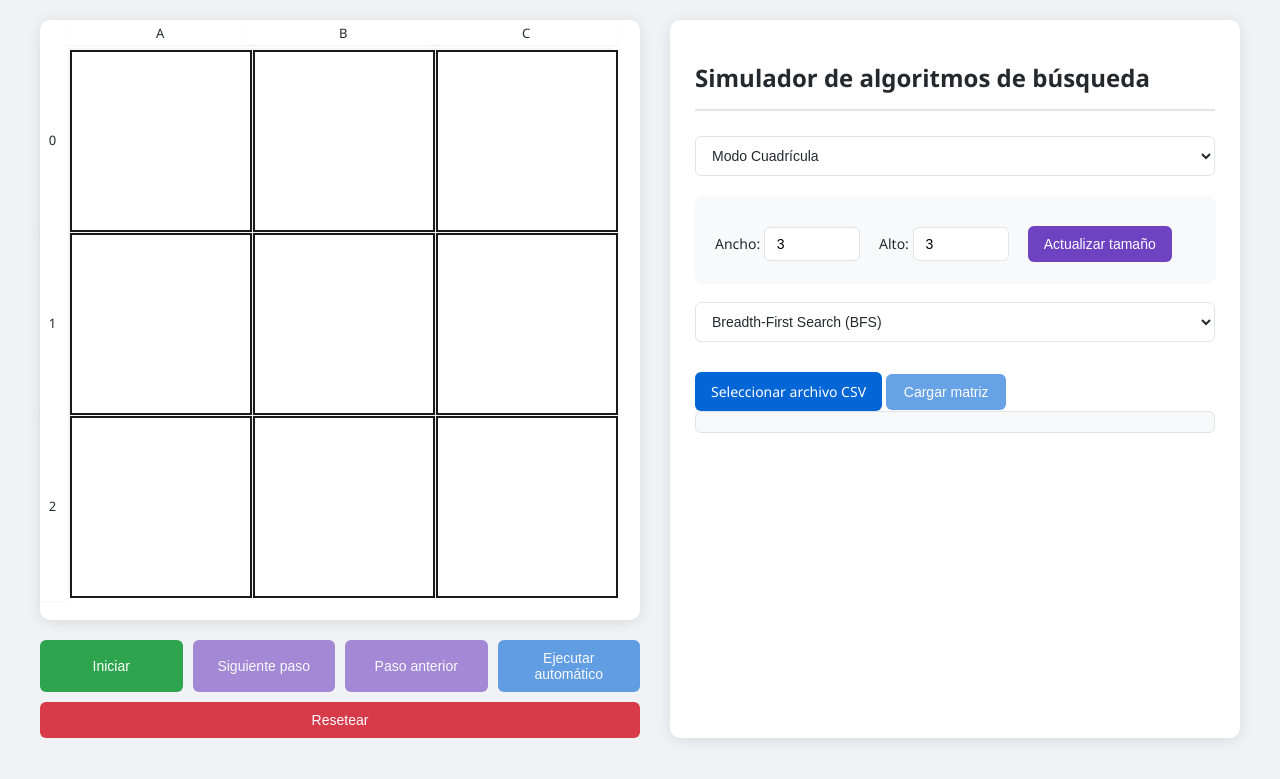
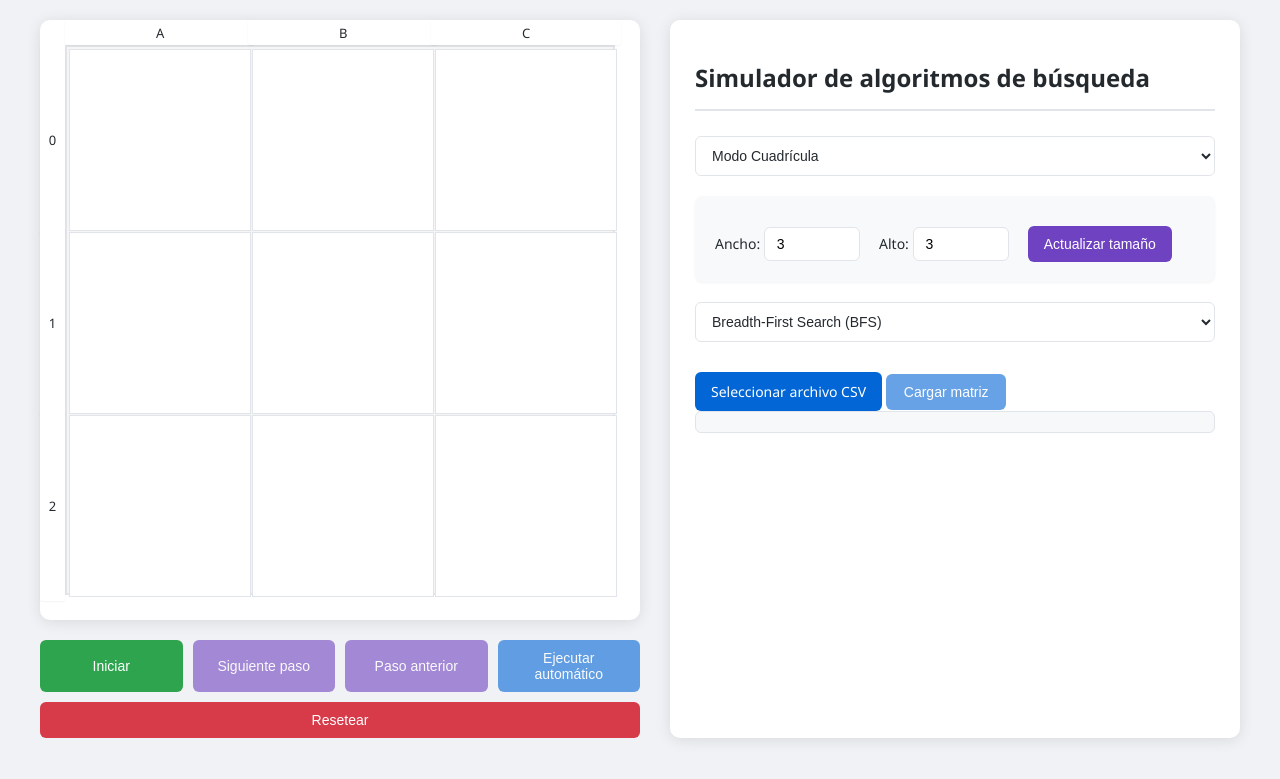
Before and after one commit to Lamparbwmn/algorithms-search, a Flask app: page / in a window 1280 px wide. Shown: the top 779 px of the page. Run offline with Flask 3, Linux system fonts and the light colour scheme.

Commit message:
Vuelta a los estilos normales

```diff
--- a/static/style.css
+++ b/static/style.css
@@ -46,7 +46,7 @@ body {
     top: 25px;
     left: 25px;
     background: #f5f5f5;
-    border: 3px solid #ffffff;
+    border: 2px solid #e1e4e8;
     box-sizing: border-box;
 }
 
@@ -255,7 +255,7 @@ button:disabled {
 /* Celdas del grid */
 .cell {
     background-color: #ffffff;
-    border: 2px solid #1a1a1a;
+    border: 1px solid #e1e4e8;
     position: relative;
     display: flex;
     justify-content: center;
```
